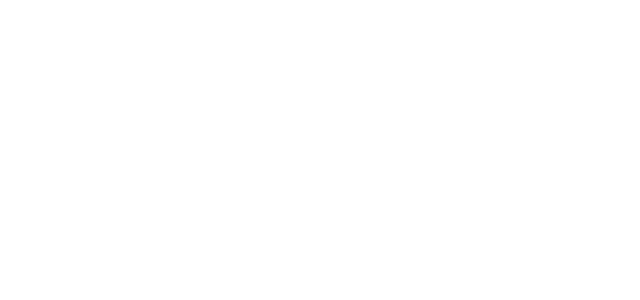
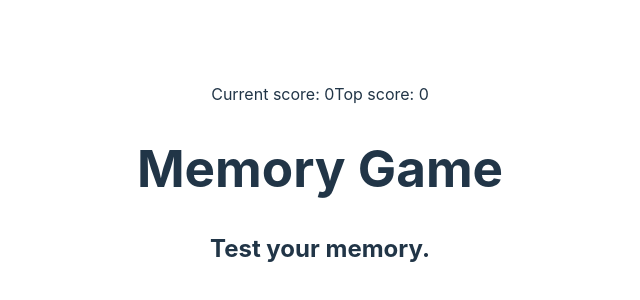
Before and after one commit to localtoast42/odin-memory-game, a React (Vite) app: page / in a window 1280 px wide. Shown: the part 216-516 px from the top of the page, without its empty margins (320-960 px from the left). Built offline with nearby package versions, Linux system fonts and the light colour scheme.

Commit message:
Add Scoreboard component to App

```diff
--- a/src/App.jsx
+++ b/src/App.jsx
@@ -1,10 +1,23 @@
 import { useState } from 'react'
 import './App.css'
+import Scoreboard from './components/Scoreboard';
 
 function App() {
+  const [score, setScore] = useState(0);
+  const [topScore, setTopScore] = useState(0);
 
   return (
     <>
+      <div>
+        <Scoreboard
+          score={score}
+          topScore={topScore}
+        />
+        <div>
+          <h1>Memory Game</h1>
+          <h2>Test your memory.</h2>
+        </div>
+      </div>
     </>
   )
 }
```
